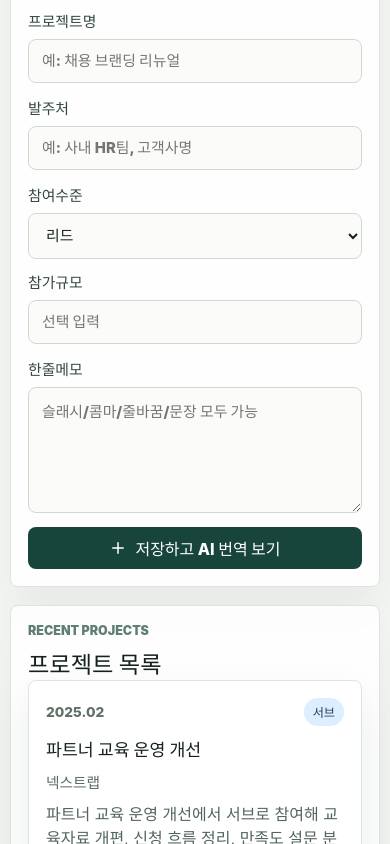
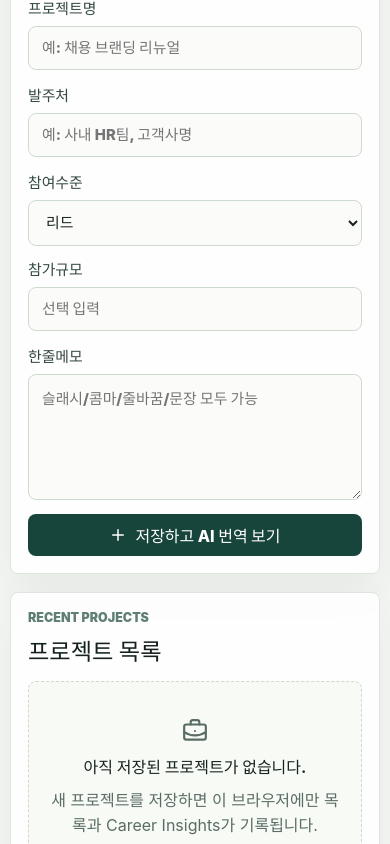
Before and after one commit to m2nee/career-ledger, a React (Vite) app: page / in a window 390 px wide. Shown: the part 1156-2000 px from the top of the page. Built offline with nearby package versions, Linux system fonts and the light colour scheme.

Commit message:
Add files via upload

```diff
--- a/package.json
+++ b/package.json
@@ -16,7 +16,5 @@
     "react-dom": "latest",
     "vite": "latest"
   },
-  "devDependencies": {
-    "vercel": "^54.14.2"
-  }
+  "devDependencies": {}
 }
--- a/src/main.jsx
+++ b/src/main.jsx
@@ -1,49 +1,25 @@
 import React, { useEffect, useMemo, useState } from 'react';
 import { createRoot } from 'react-dom/client';
 import {
+  AlertTriangle,
   ArrowLeft,
   BriefcaseBusiness,
   CalendarDays,
   Check,
   Copy,
   Plus,
+  RotateCcw,
   Sparkles,
+  Trash2,
   TrendingUp,
   Users,
 } from 'lucide-react';
 import './styles.css';
 
-const STORAGE_KEY = 'career-ledger-projects-v1';
+const STORAGE_KEY = 'career-ledger-projects-v2';
+const LEGACY_STORAGE_KEY = 'career-ledger-projects-v1';
+const OWNER_KEY = 'career-ledger-owner-id';
 const participationLevels = ['리드', '서브', '지원'];
-
-const starterProjects = [
-  {
-    id: 'seed-1',
-    createdAt: '2026-06-21T09:00:00.000Z',
-    source: {
-      dateMode: 'period',
-      dateValue: '2024.03 - 2024.11',
-      projectName: '신규 브랜드 런칭 캠페인',
-      client: '오로라 스튜디오',
-      participationLevel: '리드',
-      note: '브랜드 메시지 정리 / 런칭 콘텐츠 운영 / 성과 리포트',
-      participantScale: 12,
-    },
-  },
-  {
-    id: 'seed-2',
-    createdAt: '2026-06-21T09:05:00.000Z',
-    source: {
-      dateMode: 'month',
-      dateValue: '2025.02',
-      projectName: '파트너 교육 운영 개선',
-      client: '넥스트랩',
-      participationLevel: '서브',
-      note: '교육자료 개편, 신청 흐름 정리, 만족도 설문 분석',
-      participantScale: 38,
-    },
-  },
-].map((project) => ({ ...project, ai: mockTranslate(project.source) }));
 
 const emptyForm = {
   dateMode: 'year',
@@ -55,14 +31,41 @@ const emptyForm = {
   participantScale: '',
 };
 
-function loadProjects() {
+function createId(prefix) {
+  if (crypto?.randomUUID) return crypto.randomUUID();
+  return `${prefix}-${Date.now()}-${Math.random().toString(16).slice(2)}`;
+}
+
+function getOwnerId() {
+  const saved = localStorage.getItem(OWNER_KEY);
+  if (saved) return saved;
+  const ownerId = createId('local-user');
+  localStorage.setItem(OWNER_KEY, ownerId);
+  return ownerId;
+}
+
+function normalizeProject(project, ownerId) {
+  if (!project?.source || project.id?.startsWith('seed-')) return null;
+  return {
+    ...project,
+    ownerId: project.ownerId || ownerId,
+    ai: project.ai || mockTranslate(project.source),
+  };
+}
+
+function loadProjects(ownerId) {
+  const raw = localStorage.getItem(STORAGE_KEY) || localStorage.getItem(LEGACY_STORAGE_KEY);
+  if (!raw) return [];
+
   try {
-    const saved = localStorage.getItem(STORAGE_KEY);
-    if (!saved) return starterProjects;
-    const parsed = JSON.parse(saved);
-    return Array.isArray(parsed) ? parsed : starterProjects;
+    const parsed = JSON.parse(raw);
+    if (!Array.isArray(parsed)) return [];
+    return parsed
+      .map((project) => normalizeProject(project, ownerId))
+      .filter(Boolean)
+      .filter((project) => project.ownerId === ownerId);
   } catch {
-    return starterProjects;
+    return [];
   }
 }
 
@@ -110,13 +113,16 @@ function getProjectYear(project) {
 }
 
 function App() {
-  const [projects, setProjects] = useState(loadProjects);
+  const [ownerId] = useState(getOwnerId);
+  const [projects, setProjects] = useState(() => loadProjects(ownerId));
   const [form, setForm] = useState(emptyForm);
   const [selectedId, setSelectedId] = useState(null);
   const [copied, setCopied] = useState(false);
+  const [confirmAction, setConfirmAction] = useState(null);
 
   useEffect(() => {
     localStorage.setItem(STORAGE_KEY, JSON.stringify(projects));
+    localStorage.removeItem(LEGACY_STORAGE_KEY);
   }, [projects]);
 
   const sortedProjects = useMemo(
@@ -152,7 +158,8 @@ function App() {
       participantScale: form.participantScale === '' ? '' : Number(form.participantScale),
     };
     const project = {
-      id: crypto.randomUUID(),
+      id: createId('project'),
+      ownerId,
       createdAt: new Date().toISOString(),
       source,
       ai: mockTranslate(source),
@@ -160,6 +167,28 @@ function App() {
     setProjects((current) => [project, ...current]);
     setSelectedId(project.id);
     setForm(emptyForm);
+  }
+
+  function requestDelete(projectId) {
+    setConfirmAction({ type: 'delete', projectId });
+  }
+
+  function requestReset() {
+    setConfirmAction({ type: 'reset' });
+  }
+
+  function confirmPendingAction() {
+    if (confirmAction?.type === 'delete') {
+      setProjects((current) => current.filter((project) => project.id !== confirmAction.projectId));
+      if (selectedId === confirmAction.projectId) setSelectedId(null);
+    }
+
+    if (confirmAction?.type === 'reset') {
+      setProjects([]);
+      setSelectedId(null);
+    }
+
+    setConfirmAction(null);
   }
 
   function copyPortfolioSentence() {
@@ -176,7 +205,8 @@ function App() {
           <ArrowLeft size={18} />
           목록으로
         </button>
-        <ProjectDetail project={selectedProject} copied={copied} onCopy={copyPortfolioSentence} />
+        <ProjectDetail project={selectedProject} copied={copied} onCopy={copyPortfolioSentence} onDelete={requestDelete} />
+        <ConfirmModal action={confirmAction} onCancel={() => setConfirmAction(null)} onConfirm={confirmPendingAction} />
       </main>
     );
   }
@@ -214,8 +244,10 @@ function App() {
 
       <section className="content-grid">
         <ProjectForm form={form} onChange={updateForm} onSubmit={submitProject} />
-        <ProjectList projects={sortedProjects} onSelect={setSelectedId} />
+        <ProjectList projects={sortedProjects} onSelect={setSelectedId} onDelete={requestDelete} onReset={requestReset} />
       </section>
+
+      <ConfirmModal action={confirmAction} onCancel={() => setConfirmAction(null)} onConfirm={confirmPendingAction} />
     </main>
   );
 }
@@ -307,16 +339,33 @@ function ProjectForm({ form, onChange, onSubmit }) {
   );
 }
 
-function ProjectList({ projects, onSelect }) {
+function ProjectList({ projects, onSelect, onDelete, onReset }) {
   return (
     <section className="panel">
-      <div className="section-title">
+      <div className="section-title list-title">
+        <div>
           <p>Recent Projects</p>
           <h2>프로젝트 목록</h2>
         </div>
+        {projects.length > 0 && (
+          <button className="ghost-button danger-soft compact-button" onClick={onReset}>
+            <RotateCcw size={16} />
+            전체 초기화
+          </button>
+        )}
+      </div>
+
+      {projects.length === 0 ? (
+        <div className="empty-state">
+          <BriefcaseBusiness size={26} />
+          <strong>아직 저장된 프로젝트가 없습니다.</strong>
+          <p>새 프로젝트를 저장하면 이 브라우저에만 목록과 Career Insights가 기록됩니다.</p>
+        </div>
+      ) : (
         <div className="project-list">
           {projects.map((project) => (
-          <button className="project-card" key={project.id} onClick={() => onSelect(project.id)}>
+            <article className="project-card" key={project.id}>
+              <button className="project-open" onClick={() => onSelect(project.id)}>
                 <span className="project-meta">
                   <span>{project.source.dateValue}</span>
                   <strong className={`level-pill level-${project.source.participationLevel}`}>{project.source.participationLevel}</strong>
@@ -325,19 +374,31 @@ function ProjectList({ projects, onSelect }) {
                 <span>{project.source.client || '발주처 미입력'}</span>
                 <p>{project.ai.portfolioSentence}</p>
               </button>
+              <button className="delete-button" onClick={() => onDelete(project.id)} aria-label={`${project.source.projectName} 삭제`}>
+                <Trash2 size={16} />
+                삭제
+              </button>
+            </article>
           ))}
         </div>
+      )}
     </section>
   );
 }
 
-function ProjectDetail({ project, copied, onCopy }) {
+function ProjectDetail({ project, copied, onCopy, onDelete }) {
   return (
     <section className="detail-layout">
       <article className="panel">
+        <div className="detail-heading">
           <div className="section-title">
             <p>Source Data</p>
             <h1>{project.source.projectName}</h1>
+          </div>
+          <button className="ghost-button danger-soft" onClick={() => onDelete(project.id)}>
+            <Trash2 size={18} />
+            삭제
+          </button>
         </div>
         <dl className="source-list">
           <div>
@@ -413,4 +474,34 @@ function ResultBlock({ title, children }) {
   );
 }
 
+function ConfirmModal({ action, onCancel, onConfirm }) {
+  if (!action) return null;
+
+  const isReset = action.type === 'reset';
+  const title = isReset ? '전체 데이터를 초기화할까요?' : '프로젝트 삭제';
+  const message = isReset
+    ? '저장된 모든 프로젝트와 AI 생성 결과를 삭제하시겠습니까? 삭제 후 되돌릴 수 없습니다.'
+    : '이 프로젝트를 삭제하시겠습니까? 삭제 후 되돌릴 수 없습니다.';
+
+  return (
+    <div className="modal-backdrop" role="presentation">
+      <section className="confirm-modal" role="dialog" aria-modal="true" aria-labelledby="confirm-title">
+        <span className="modal-icon">
+          <AlertTriangle size={22} />
+        </span>
+        <h2 id="confirm-title">{title}</h2>
+        <p>{message}</p>
+        <div className="modal-actions">
+          <button className="ghost-button" onClick={onCancel}>
+            취소
+          </button>
+          <button className="danger-button" onClick={onConfirm}>
+            {isReset ? '전체 초기화' : '삭제'}
+          </button>
+        </div>
+      </section>
+    </div>
+  );
+}
+
 createRoot(document.getElementById('root')).render(<App />);
--- a/src/styles.css
+++ b/src/styles.css
@@ -62,6 +62,8 @@ button {
 .top-action,
 .primary-button,
 .ghost-button,
+.danger-button,
+.delete-button,
 .project-meta,
 .detail-heading {
   display: flex;
@@ -95,7 +97,9 @@ button {
 
 .top-action,
 .primary-button,
-.ghost-button {
+.ghost-button,
+.danger-button,
+.delete-button {
   gap: 8px;
   min-height: 42px;
   border: 0;
@@ -169,10 +173,6 @@ button {
   justify-content: space-between;
 }
 
-.insight-card.wide {
-  grid-column: span 1;
-}
-
 .icon-badge {
   color: #123d33;
   background: #e9f3df;
@@ -209,6 +209,14 @@ button {
   color: #15211d;
   font-size: 1.45rem;
   letter-spacing: 0;
+}
+
+.list-title {
+  display: flex;
+  align-items: flex-start;
+  justify-content: space-between;
+  gap: 14px;
+  margin-bottom: 14px;
 }
 
 form,
@@ -275,6 +283,24 @@ textarea:focus {
   background: #edf5e7;
 }
 
+.danger-soft {
+  color: #8f251f;
+  background: #fff0ee;
+}
+
+.danger-button {
+  justify-content: center;
+  padding: 0 16px;
+  color: #fff;
+  background: #a9342b;
+}
+
+.compact-button {
+  min-height: 38px;
+  padding: 0 12px;
+  font-size: 0.86rem;
+}
+
 .back-button {
   width: fit-content;
   margin-bottom: 16px;
@@ -283,15 +309,27 @@ textarea:focus {
 .project-card {
   width: 100%;
   display: grid;
-  gap: 10px;
-  padding: 17px;
+  gap: 0;
+  padding: 0;
   text-align: left;
   color: inherit;
+  overflow: hidden;
 }
 
 .project-card:hover {
   border-color: #9fc37e;
   transform: translateY(-1px);
+}
+
+.project-open {
+  width: 100%;
+  display: grid;
+  gap: 10px;
+  padding: 17px;
+  border: 0;
+  background: transparent;
+  color: inherit;
+  text-align: left;
 }
 
 .project-meta {
@@ -302,21 +340,32 @@ textarea:focus {
   font-weight: 800;
 }
 
-.project-card > strong {
+.project-open > strong {
   color: #15211d;
   font-size: 1.08rem;
 }
 
-.project-card > span:not(.project-meta) {
+.project-open > span:not(.project-meta) {
   color: #5a6d64;
   font-size: 0.92rem;
   font-weight: 700;
 }
 
-.project-card p {
+.project-open p {
   margin: 0;
   color: #53655c;
   line-height: 1.55;
+}
+
+.delete-button {
+  justify-content: center;
+  width: calc(100% - 28px);
+  min-height: 38px;
+  margin: 0 14px 14px;
+  color: #8f251f;
+  background: #fff4f2;
+  border: 1px solid #f1c6c1;
+  font-size: 0.86rem;
 }
 
 .level-pill {
@@ -338,6 +387,29 @@ textarea:focus {
 .level-지원 {
   color: #5b3f18;
   background: #ffe5bd;
+}
+
+.empty-state {
+  display: grid;
+  justify-items: center;
+  gap: 10px;
+  padding: 36px 18px;
+  border: 1px dashed #cfdacf;
+  border-radius: 8px;
+  background: #f8faf6;
+  color: #5a6d64;
+  text-align: center;
+}
+
+.empty-state strong {
+  color: #17231f;
+  font-size: 1rem;
+}
+
+.empty-state p {
+  max-width: 360px;
+  margin: 0;
+  line-height: 1.55;
 }
 
 .source-list {
@@ -421,6 +493,55 @@ dd {
   font-weight: 800;
 }
 
+.modal-backdrop {
+  position: fixed;
+  inset: 0;
+  z-index: 20;
+  display: grid;
+  place-items: center;
+  padding: 18px;
+  background: rgba(12, 24, 20, 0.54);
+}
+
+.confirm-modal {
+  width: min(420px, 100%);
+  display: grid;
+  gap: 12px;
+  padding: 22px;
+  border-radius: 8px;
+  background: #fff;
+  box-shadow: 0 24px 70px rgba(12, 24, 20, 0.24);
+}
+
+.modal-icon {
+  display: inline-grid;
+  place-items: center;
+  width: 44px;
+  height: 44px;
+  border-radius: 8px;
+  color: #8f251f;
+  background: #fff0ee;
+}
+
+.confirm-modal h2 {
+  margin: 0;
+  color: #17231f;
+  font-size: 1.2rem;
+}
+
+.confirm-modal p {
+  margin: 0;
+  color: #53655c;
+  line-height: 1.6;
+}
+
+.modal-actions {
+  display: flex;
+  justify-content: flex-end;
+  gap: 10px;
+  margin-top: 8px;
+}
+
 @media (max-width: 980px) {
   .insight-grid {
     grid-template-columns: repeat(3, 1fr);
@@ -479,8 +600,17 @@ dd {
     padding: 17px;
   }
 
-  .detail-heading {
+  .detail-heading,
+  .list-title {
     align-items: flex-start;
     flex-direction: column;
   }
+
+  .modal-actions {
+    flex-direction: column-reverse;
+  }
+
+  .modal-actions button {
+    width: 100%;
+  }
 }
```
Also changed, not shown: vercel.json, 1 other file (tests, documents, lock files or other folders). Lines whose indentation alone changed are shown as unchanged.
